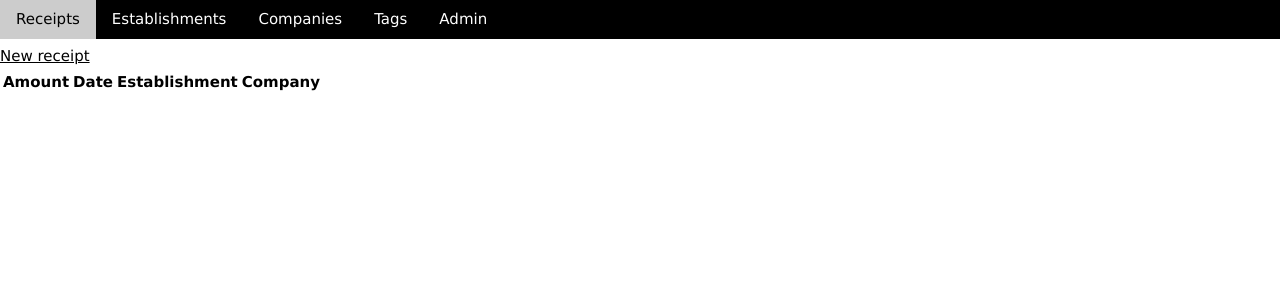
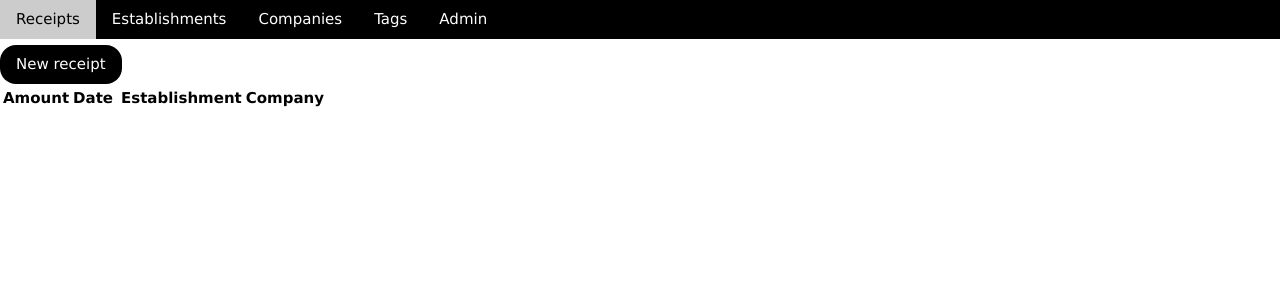
Before and after one commit to Guilouf/django-receipt, a Django app: page / in a window 1280 px wide. Shown: the top 305 px of the page. Run offline with Django 3.2, Linux system fonts and the light colour scheme; data that the repository does not hold is empty.

Commit message:
Buttons for adding items

```diff
--- a/project_receipt/receipt/templates/receipt/company_list.html
+++ b/project_receipt/receipt/templates/receipt/company_list.html
@@ -4,7 +4,9 @@
 
 {% block body %}
 
-<a href="{% url 'company_create'%}"> Create new company</a>
+<a href="{% url 'company_create'%}" class="w3-button w3-black w3-round-xlarge">
+  Create new company
+</a>
 
 <table>
 {% for object in object_list %}
--- a/project_receipt/receipt/templates/receipt/establishment_list.html
+++ b/project_receipt/receipt/templates/receipt/establishment_list.html
@@ -4,7 +4,9 @@
 
 {% block body %}
 
-<a href="{% url 'establishment_create' %}">Create new establishment</a>
+<a href="{% url 'establishment_create' %}" class="w3-button w3-black w3-round-xlarge">
+  Create new establishment
+</a>
 
 <table>
 {% for object in object_list %}
--- a/project_receipt/receipt/templates/receipt/receipt_list.html
+++ b/project_receipt/receipt/templates/receipt/receipt_list.html
@@ -3,13 +3,16 @@
 {% block title %}Receipt list{% endblock %}
 
 {% block body %}
-<a href="{% url 'receipt_create' %}">New receipt</a>
+<a href="{% url 'receipt_create' %}" class="w3-button w3-black w3-round-xlarge">
+  New receipt
+</a>
 
 <table>
 
   <tr>
     <th>Amount</th>
     <th>Date</th>
+    <th></th>
     <th>Establishment</th>
     <th>Company</th>
   </tr>
--- a/project_receipt/receipt/templates/receipt/tag_list.html
+++ b/project_receipt/receipt/templates/receipt/tag_list.html
@@ -4,7 +4,9 @@
 
 {% block body %}
 
-<a href="{% url 'tag_create' %}">New tag</a>
+<a href="{% url 'tag_create' %}" class="w3-button w3-black w3-round-xlarge">
+  New tag
+</a>
 
 <table>
 {% for object in object_list %}
```
